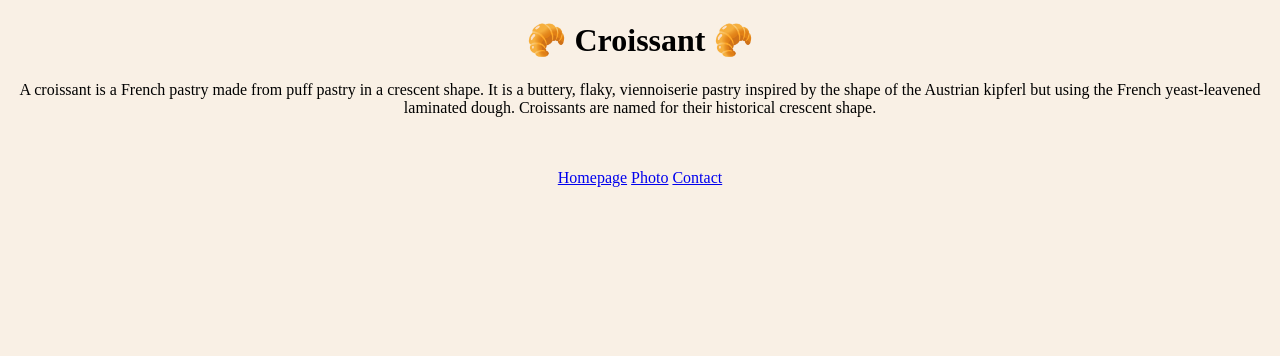
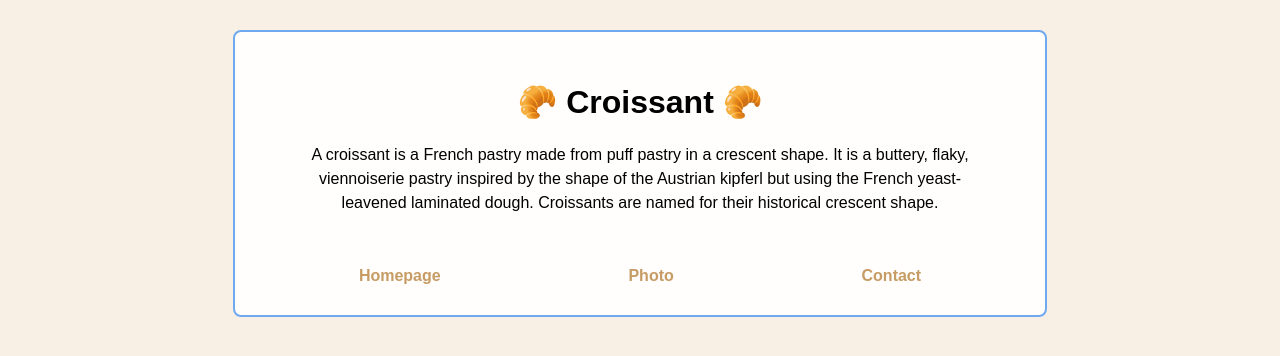
Before and after one commit to AshleyIScott/Croissant, a plain HTML site: page index.html in a window 1280 px wide. Drawn offline with Linux system fonts and the light colour scheme.

Commit message:
updated css & html
* wrapped html in div container
* updated css styling on all pages

```diff
--- a/index.html
+++ b/index.html
@@ -7,12 +7,13 @@
     <title>Croissant 🥐</title>
   </head>
   <body>
+    <div class="container">
       <h1>🥐 Croissant 🥐</h1>
       <p>
-      A croissant is a French pastry made from puff pastry in a crescent shape.
-      It is a buttery, flaky, viennoiserie pastry inspired by the shape of the
-      Austrian kipferl but using the French yeast-leavened laminated dough.
-      Croissants are named for their historical crescent shape.
+        A croissant is a French pastry made from puff pastry in a crescent
+        shape. It is a buttery, flaky, viennoiserie pastry inspired by the shape
+        of the Austrian kipferl but using the French yeast-leavened laminated
+        dough. Croissants are named for their historical crescent shape.
       </p>
       <br />
       <br />
@@ -21,5 +22,6 @@
         <a href="/photo.html">Photo</a>
         <a href="/contact.html">Contact</a>
       </footer>
+    </div>
   </body>
 </html>
--- a/styles/style.css
+++ b/styles/style.css
@@ -1,4 +1,34 @@
 body {
   background-color: #f9f0e5;
+  font-family: Arial, Helvetica, sans-serif;
   text-align: center;
 }
+
+p {
+  line-height: 1.5;
+  padding: 0px 30px;
+}
+
+a {
+  color: rgb(199, 156, 100);
+  font-weight: 600;
+  text-decoration: none;
+}
+
+footer {
+  display: flex;
+  justify-content: space-around;
+}
+
+.container {
+  background: rgb(255, 254, 253);
+  border: rgb(112, 169, 240) 2px solid;
+  border-radius: 8px;
+  display: block;
+  margin: 30px auto;
+  max-width: 750px;
+  padding: 30px;
+}
+a:hover {
+  cursor: pointer;
+}
```
Also changed, not shown: contact.html (+4 -1 lines), photo.html (+2 -0 lines). Lines whose indentation alone changed are shown as unchanged.
